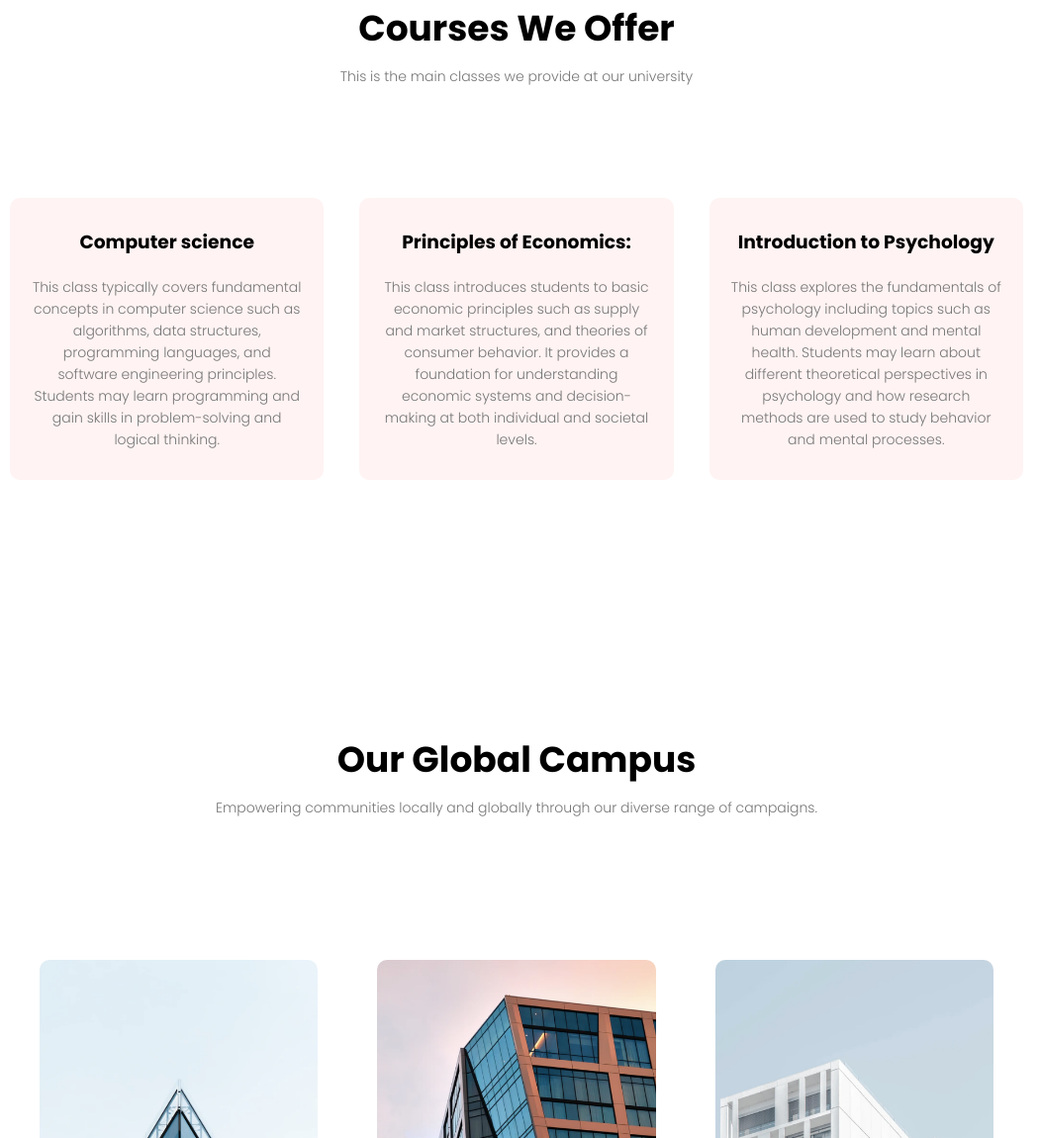
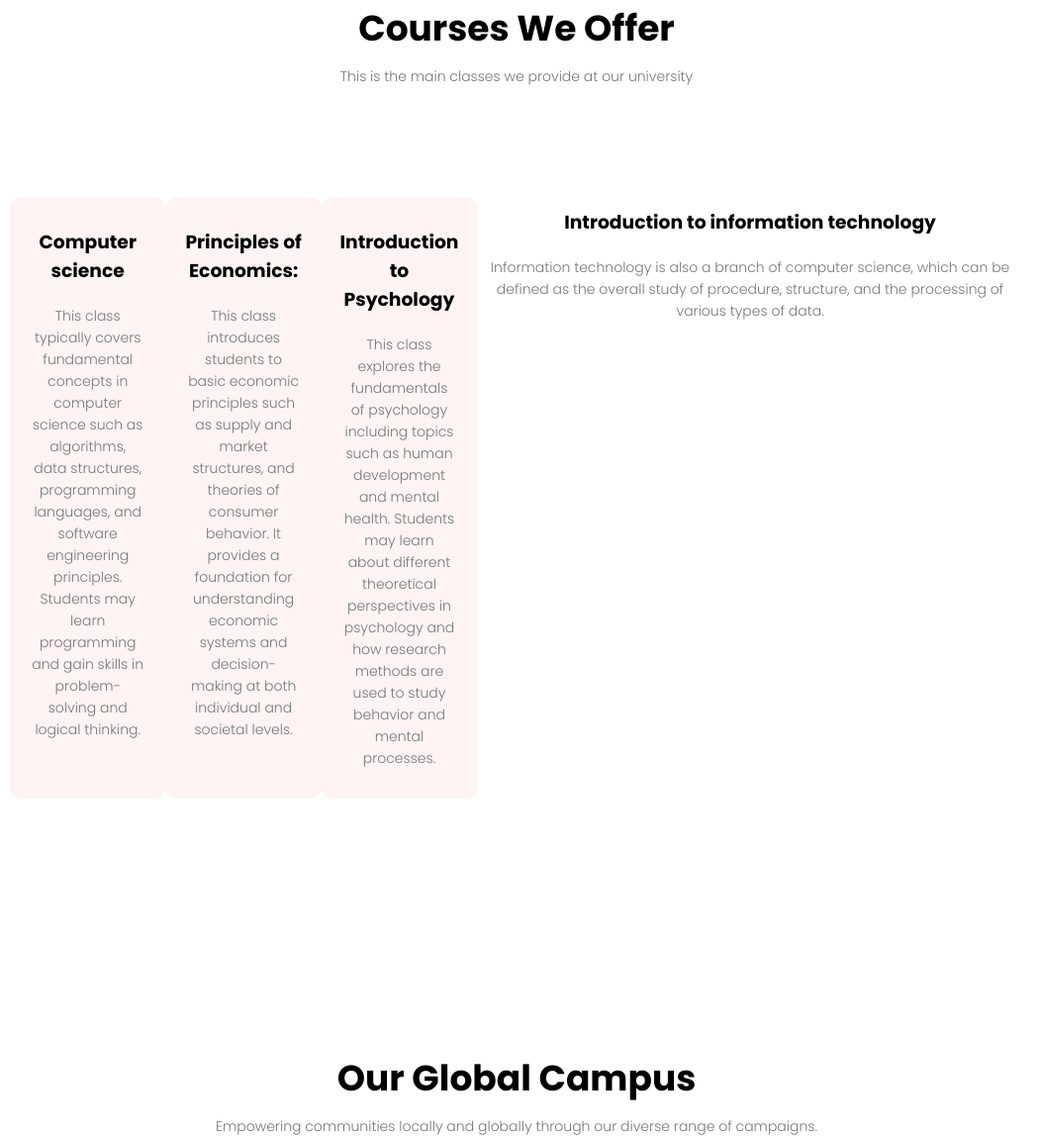
Before and after one commit to juhinagpure/Eduford-university, a PHP site: page / in a window 1280 px wide. Shown: the part 899-2049 px from the top of the page at 99% size, without its empty margins (118-1169 px from the left). Run offline with PHP 8.4, Linux system fonts and the light colour scheme; some libraries are stand-ins or nearby versions.

Commit message:
change in tittle , image and information

```diff
--- a/index.html
+++ b/index.html
@@ -16,7 +16,7 @@
     <link rel="stylesheet"
         href="https://cdn.jsdelivr.net/npm/@fortawesome/fontawesome-free@6.2.1/css/fontawesome.min.css">
     <link rel="stylesheet" href="index.css">
-    <title>EDUFORD UNIVERSITY WEBSITE</title>
+    <title>GALGOTIAS COLLEGE OF ENGINEERING AND TECHNOLOGY WEBSITE</title>
 </head>
 
 <body>
@@ -34,9 +34,9 @@
             </div><i class="fa-solid fa-bars" onclick="showMenu()"></i>
         </nav>
         <div class="text-box">
-            <h1>World's Biggest University</h1>
+            <h1>North India Biggest college</h1>
             <p>Education is essential in today's world. Explore the latest advancements and upcoming languages at our
-                university. Dive into programming and much more.
+                college. Dive into programming and much more.
 
             </p><a href="contact.html" class="hero-btn">Visit Us To Know More</a>
         </div>
@@ -63,6 +63,11 @@
                 <p>This class explores the fundamentals of psychology including topics such as human development and
                     mental health. Students may learn about different theoretical perspectives in psychology and how
                     research methods are used to study behavior and mental processes.</p>
+            </div>
+            <div class="information technology">
+                <h3>Introduction to information technology</h3>
+                <p>Information technology is also a branch of computer science, which can be defined as the overall study of procedure,
+                     structure, and the processing of various types of data.</p>
             </div>
         </div>
     </section>
@@ -228,7 +233,7 @@
 
         <script src="ScrollToTop.js"></script>
 
-        <p>made with <i class="fa-regular fa-heart"></i> By Juhi
+        <p>made with <i class="fa-regular fa-heart"></i> By Rohit yadav
         </p>
     </section>
 
--- a/style.css
+++ b/style.css
@@ -8,7 +8,7 @@
 }
 body{
     overflow-x: hidden;
-
+    background-image: ;
 }
 
 
```
Also changed, not shown: eduford_img/background.jpg (deleted), eduford_img/background.webp (added), eduford_img/banner.jpg (added), eduford_img/banner.png (deleted), eduford_img/logo.jpg (added), eduford_img/logo.png (deleted), 1 other file.
